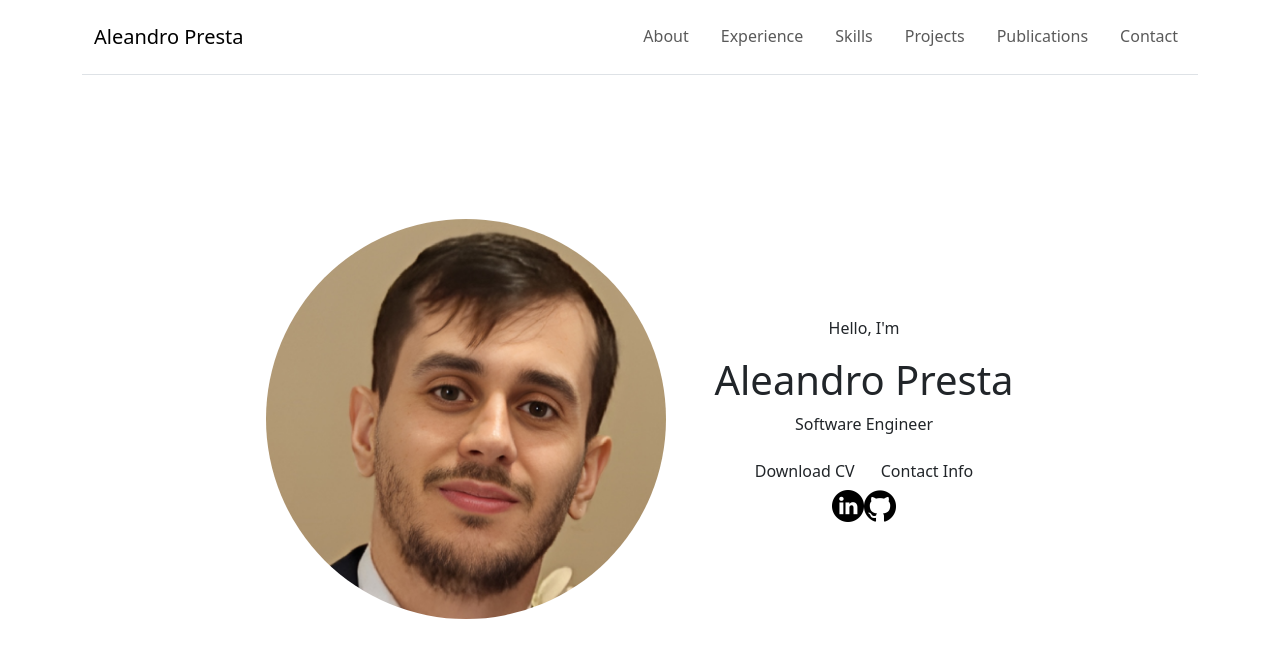
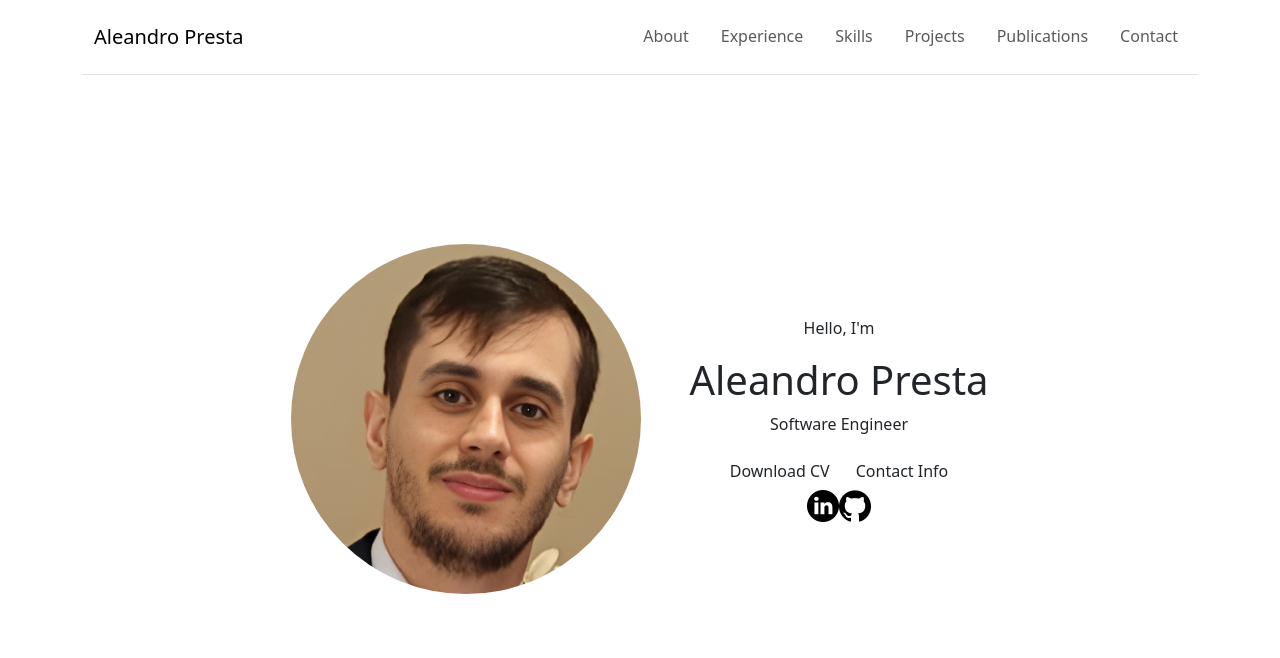
Before and after one commit to AleandroPresta/personal-portfolio-angular, an Angular app in the folder app/: page / in a window 1280 px wide. Shown: the top 658 px of the page. Built offline with nearby package versions, Linux system fonts and the light colour scheme.

Commit message:
Adjusted formating of profile section

```diff
--- a/app/src/app/profile/profile.component.css
+++ b/app/src/app/profile/profile.component.css
@@ -1,10 +1,5 @@
 .profile-container {
   height: 80vh;
-}
-
-.section__pic-container {
-  height: 400px;
-  width: 400px;
 }
 
 /* ICONS */
--- a/app/src/app/profile/profile.component.html
+++ b/app/src/app/profile/profile.component.html
@@ -1,9 +1,10 @@
-<section class="d-flex justify-content-center align-items-center container profile-container">
-    <div class="section__pic-container d-flex me-5">
-        <img class="rounded-circle" src="./assets/profile-pic.png" alt="Profile Picture">
+<section class="profile-container d-flex justify-content-center">
+    <div class="container d-flex flex-md-row flex-column justify-content-center align-items-center ">
+        <div class="d-flex me-5">
+            <img class="rounded-circle" src="./assets/profile-pic.png" alt="Profile Picture" width="350">
         </div>
         <div class="align-self-center text-center">
-        <p >Hello, I'm</p>
+            <p>Hello, I'm</p>
             <h1>Aleandro Presta</h1>
             <p>Software Engineer</p>
             <div class="container d-flex justify-content-center">
@@ -19,4 +20,5 @@
                 <img src="./assets/github.png" alt="GitHub Profile" class="icon" onclick="location.href='https://github.com/AleandroPresta'">
             </div>
         </div>
+    </div>
 </section>
```
Lines whose indentation alone changed are shown as unchanged.
